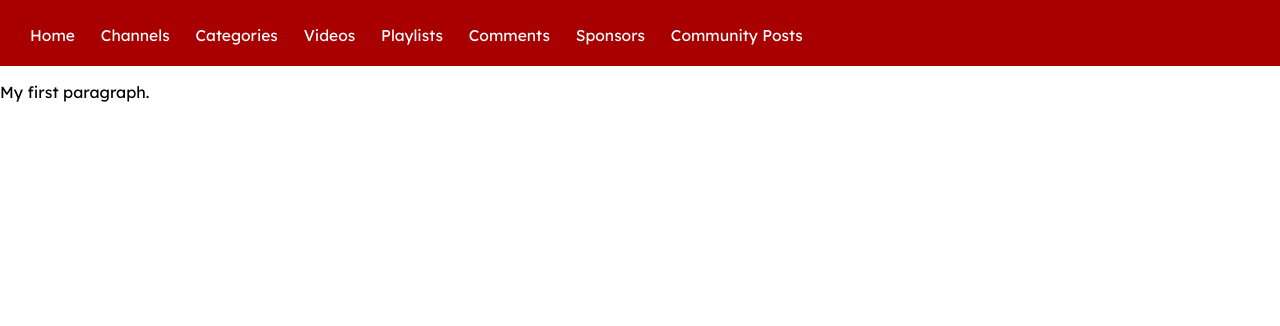
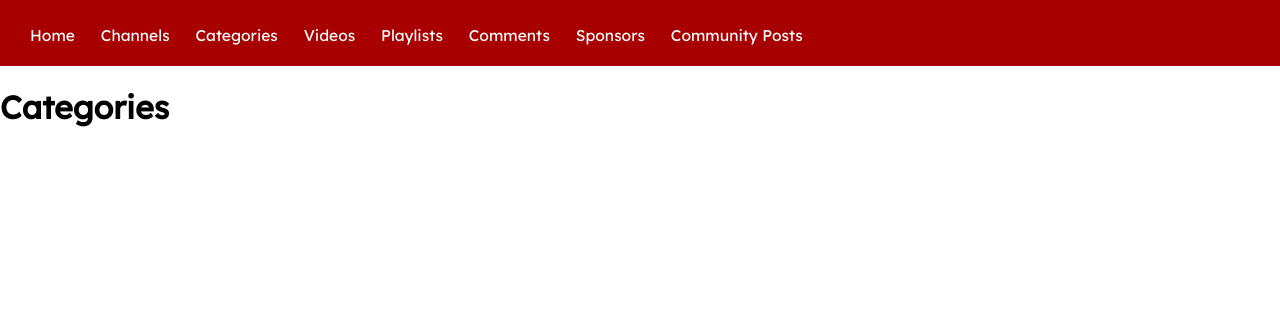
Before and after one commit to zathaxx/YouTubeDB, a Flask app: template templates/categories.html in a window 1280 px wide. Shown: the top 326 px of the page. Run offline with Flask 3, Linux system fonts and the light colour scheme; the template is opened without the code that fills it, so the values that code supplies are empty.

Commit message:
Add categories page

```diff
--- a/app.py
+++ b/app.py
@@ -28,5 +28,11 @@ def channels():
     channels = cursor.fetchall()
     return render_template('channels.html', channels=channels)
 
+@app.route('/categories')
+def categories():
+    cursor.execute("SELECT * FROM CATEGORY;")
+    categories = cursor.fetchall()
+    return render_template('categories.html', categories=categories)
+
 if __name__ == '__main__':
     app.run()
--- a/templates/categories.html
+++ b/templates/categories.html
@@ -2,24 +2,27 @@
 <html>
 <head>
     <title>YouTube Database</title>
-    <link href="style.css" rel="stylesheet" />
+    <link href="{{ url_for('static', filename='style.css') }}" rel="stylesheet" />
     <meta name="viewport" content="width=device-width, initial-scale=1.0" />
     <link rel="stylesheet" href="https://cdnjs.cloudflare.com/ajax/libs/font-awesome/6.4.0/css/all.min.css">
     <link href='https://fonts.googleapis.com/css?family=Lexend' rel='stylesheet'>
 </head>
 <header>
     <nav>
-            <a href="index.html">Home</a>
-            <a href="channels.html">Channels</a>
-            <a href="categories.html">Categories</a>
-            <a href="videos.html">Videos</a>
-            <a href="playlists.html">Playlists</a>
-            <a href="comments.html">Comments</a>
-            <a href="sponsors.html">Sponsors</a>
-            <a href="posts.html">Community Posts</a>
-        </nav>
+        <a href="/">Home</a>
+        <a href="/channels">Channels</a>
+        <a href="/categories">Categories</a>
+        <a href="/videos">Videos</a>
+        <a href="/playlists">Playlists</a>
+        <a href="/comments">Comments</a>
+        <a href="/sponsors">Sponsors</a>
+        <a href="/posts">Community Posts</a>
+    </nav>
 </header>
 <body>
-    <p>My first paragraph.</p>
+    <h1>Categories</h1>
+    {% for row in categories %}
+        <p>{{ row }}</p>
+    {% endfor %}
 </body>
 </html>
```
